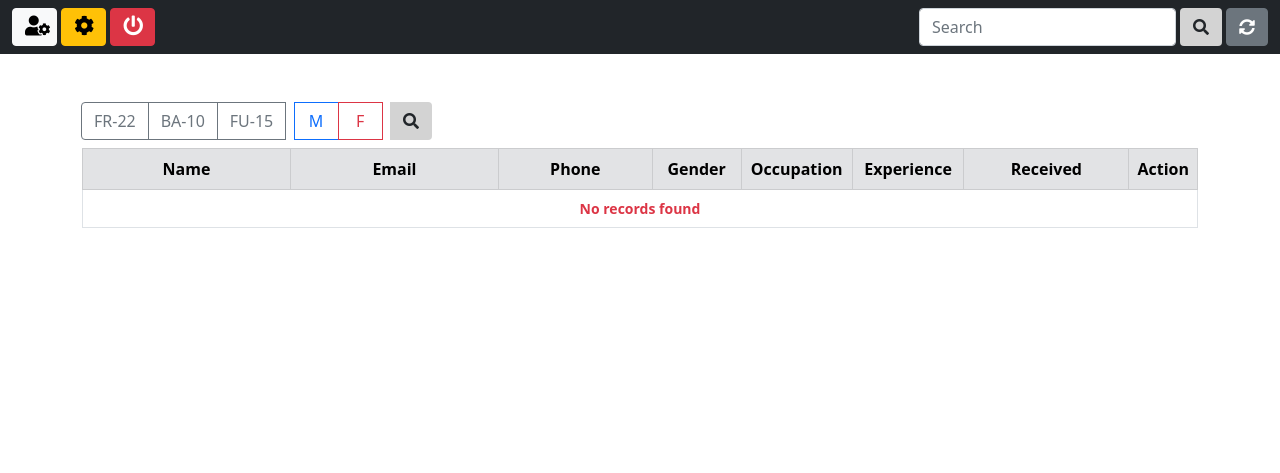
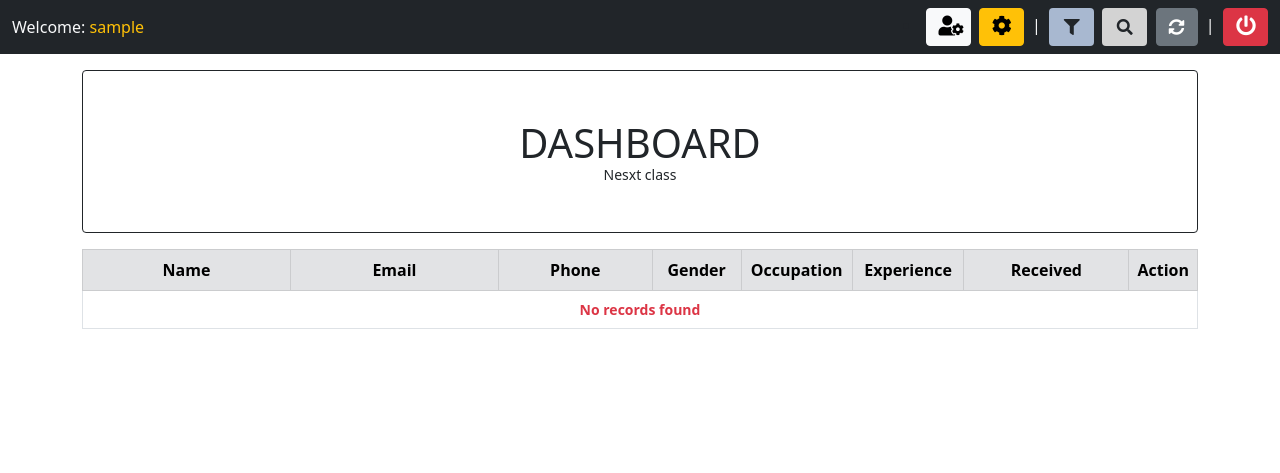
Before and after one commit to AndryRana/Hr_pro, a Django app: page /backend in a window 1280 px wide. Shown: the top 473 px of the page. Run offline with Django 3.2, Linux system fonts and the light colour scheme; the visitor is signed in with stand-in values (Sample User, id 1); data that the repository does not hold is empty.

Commit message:
redesign navbar include Modal in search-filter-logout functionality

```diff
--- a/App/templates/backend.html
+++ b/App/templates/backend.html
@@ -9,34 +9,42 @@
     <span class="navbar-toggler-icon"></span>
 </button>
 <div class="collapse navbar-collapse mt-3 mt-md-3 mt-lg-0" id="navbarSupportedContent">
+    <!-- Left side navbar (Get users) -->
     <ul class="navbar-nav me-auto mb-2 mb-lg-0 align-middle">
-        <li class="nav-item">
+        <li class="nav-item text-light">Welcome: <span class="text-warning">{{ user.get_username }}</span></li>
+    </ul>
+    <!-- All Buttons an navbar (Right side) -->
+    <!-- Copntrol Panel -->
+    <li>
         <a href="#" class="btn btn-light my-btn2" title="Control Panel">
             <i class="fas fa-user-cog f-size2" ></i>
         </a>
-            <a href="{% url 'admin:index' %}" target="_blank" class="btn btn-warning my-btn2" title="Admin">
+        <!-- Django Admin -->
+        <a href="{% url 'admin:index' %}" target="_blank" class="btn btn-warning ms-1 my-btn2" title="Admin">
             <i class="fas fa-cog f-size2" ></i>
         </a>
-            <a href="{% url 'logout' %}" class="btn btn-danger my-btn2" title="Log out">
+        <!-- Filter -->
+        <span class="text-light" >&nbsp;|&nbsp;</span>
+        <button class="btn my-btn2" style="background-color:#a8b8d0;" title="Filter"  data-bs-toggle="modal" data-bs-target="#filterModal">
+            <i class="fas fa-filter"></i>
+        </button>
+        <!-- Search -->
+        <button class="btn my-btn2 ms-1" style="background-color:#d3d3d3;" title="Search" data-bs-toggle="modal" data-bs-target="#searchModal">
+            <i class="fas fa-search"></i>
+        </button>
+        <!-- Refresh -->
+        <a href="{% url 'backend' %}" class="btn btn-secondary ms-1" title="Refresh">
+            <i class="fas fa-sync-alt"></i>
+        </a>
+        <span class="text-light" >&nbsp;|&nbsp;</span>
+        <!-- Logout -->
+        <a class="btn btn-danger my-btn2" title="Log out" data-bs-toggle="modal" data-bs-target="#logoutModal">
             <i class="fas fa-power-off f-size2" ></i>
         </a>
     </li>
-    </ul>
 
 <hr class="text-light" >
 
-<!-- Global search (navbar) -->
-    <form class="d-flex">
-        <input type="search" name="q" class="form-control me-1" placeholder="Search" value="{{ request.GET.q }}">
-        <button type="submit" class="btn" style="background: #d3d3d3" title="Search">
-            <i class="fas fa-search"></i>
-        </button>
-        <a href="{% url 'backend' %}" class="btn btn-secondary ms-1" title="Refresh">
-            <i class="fas fa-sync-alt"></i>
-        </a>
-
-    </form>
-    <hr class="text-light" >
 </div>
 {% endblock nav-content %}
 
@@ -45,32 +53,10 @@
 {% block content %}
 <div class="container" style="width:90%;">
 
-    <!-- Filter -->
-    <form method="POST" class="mt-5 mb-2">
-        {% csrf_token %}
-        <div class="btn-group wd-100" role="groupe" aria-label="Basic radio toggle button group">
-            <!-- Occupation -->
-            <input type="radio" class="btn-check" value="FR-22" name="job" id="btnradio1" autocomplete="off">
-            <label class="btn btn-outline-secondary" for="btnradio1">FR-22</label>
-
-            <input type="radio" class="btn-check" value="BA-10" name="job" id="btnradio2" autocomplete="off">
-            <label class="btn btn-outline-secondary" for="btnradio2">BA-10</label>
-
-            <input type="radio" class="btn-check" value="FU-15" name="job" id="btnradio3" autocomplete="off">
-            <label class="btn btn-outline-secondary" for="btnradio3">FU-15</label>
-            &nbsp;&nbsp;
-            <!-- Gender -->
-            <input type="radio" class="btn-check" value="M" name="gender" id="btnradio4" autocomplete="off">
-            <label class="btn btn-outline-primary my-btn2" for="btnradio4">M</label>
-
-            <input type="radio" class="btn-check" value="F" name="gender" id="btnradio5" autocomplete="off">
-            <label class="btn btn-outline-danger my-btn2" for="btnradio5">F</label>
-            &nbsp;&nbsp;
-            <button type="submit" class="btn" style="background: #d3d3d3" title="Search">
-                <i class="fas fa-search"></i>
-            </button>
-        </div>
-    </form>
+   <!-- Dashboard -->
+   <h1 class="mt-3 mb-3 card p-5 text-center border-dark">
+    DASHBOARD <span style="font-size:14px">Nesxt class</span>
+   </h1>
     <!--  Table -->
     <table class="table table-bordered text-center ">
         <thead class="table-secondary">
@@ -88,27 +74,27 @@
         <tbody style="font-size: 14px;">
             {% for data in candidates %}
             <tr>
-                <td>{{ data.firstname }} {{ data.lastname }}</td>
-                <td>{{ data.email }} </td>
-                <td>{{ data.phone }} </td>
-                <td>{{ data.gender }} </td>
+                <td id="top-border" label="Name">{{ data.firstname }} {{ data.lastname }}</td>
+                <td id="sm-border" label="Email">{{ data.email }} </td>
+                <td  id="sm-border" label="phone">{{ data.phone }} </td>
+                <td  id="sm-border" label="gender">{{ data.gender }} </td>
                 <!-- Statement to Occupation -->
                 {% if data.job == 'FR-22' %}
-                    <td>Frontend</td>
+                    <td  id="sm-border" label="Occupation">Frontend</td>
                 {% elif data.job == 'BA-10' %}
-                    <td>Backend</td>
+                    <td id="sm-border" label="Occupation">Backend</td>
                 {% else %}
-                <td>Fullstack</td>
+                <td id="sm-border" label="Occupation">Fullstack</td>
                 {% endif %}
 
                 <!-- Statement to Experience -->
                 {% if data.experience == False %}
-                    <td class="text-danger">No</td>
+                    <td id="sm-border" label="Experience" > <span class="text-danger">No</span> </td>
                 {% else %}
-                    <td>Yes</td>
+                    <td id="sm-border" label="Experience">Yes</td>
                 {% endif %}
 
-                <td>{{ data.created_at | date:'m/d/Y (H:i)' }}</td>
+                <td id="sm-border" label="Received">{{ data.created_at | date:'m/d/Y (H:i)' }}</td>
 
                 <td >
                     <a href="{% url 'candidate' data.id %}" class="btn btn-secondary my-btn2 btn-sm" title="View Candidate">
@@ -151,5 +137,6 @@
         </ul>
         {% endif %}
     </nav>
-</div>
+    <br><br><br>
+</div><!-- End  Container -->
 {% endblock content %}
--- a/App/templates/base.html
+++ b/App/templates/base.html
@@ -33,6 +33,11 @@
 		</header>
       <!-- ===== Block content (ROOT) ===== -->
       {% block content %} {% endblock content %}
+
+      {% comment %} INCLUDES {% endcomment %}
+      {% include 'modals/filter.html' %}
+      {% include 'modals/search.html' %}
+      {% include 'modals/logout.html' %}
     </div>
 
     <!-- Footer -->
--- a/App/templates/candidate.html
+++ b/App/templates/candidate.html
@@ -14,8 +14,10 @@
 
 <!-- Navbar Content -->
 {% block nav-content %}
+<a class="navbar-brand flex-grow-1 text-center" style="left:50%; transform: translateX(-50%); position: relative;">
     <i class=" fas {% if candidate.gender == 'F' %} fa-female {% else %} fa-male {% endif %} f-size"></i>
     &nbsp;&nbsp; {{ candidate.firstname }} {{ candidate.lastname }}
+</a>
 {% endblock nav-content %}
 
 <!-- Block footer -->
--- /dev/null
+++ b/App/templates/modals/baseModal.html
@@ -0,0 +1,18 @@
+
+<div class="modal fade" {% block modal-id %}{% endblock modal-id %} tabindex="-1" aria-labelledby="exampleModalLabel" aria-hidden="true">
+    <div class="modal-dialog">
+		<div class="modal-content">
+			<div class="modal-header">
+			<h5 class="modal-title" id="exampleModalLabel">{% block modal-title %}{% endblock modal-title %} </h5>
+			<button type="button" class="btn-close" data-bs-dismiss="modal" aria-label="Close"></button>
+			</div>
+			<div class="modal-body">
+				{% block modal-body%}{% endblock modal-body%}
+			</div>
+			<div class="modal-footer">
+			<button type="button" class="btn btn-secondary btn-sm" data-bs-dismiss="modal">Close</button>
+			{% block modal-footer %}{% endblock modal-footer %}
+			</div>
+		</div>
+    </div>
+</div>
--- /dev/null
+++ b/App/templates/modals/filter.html
@@ -0,0 +1,36 @@
+{% extends "modals/baseModal.html" %}
+
+<!-- Modal ID -->
+{% block modal-id %} id="filterModal" {% endblock modal-id %}
+<!-- Modal Title -->
+{% block modal-title%}
+<i class="fas fa-filter" ></i>&nbsp;&nbsp; Advanced Filter
+{% endblock modal-title%}
+<!-- Modal Body -->
+{% block modal-body %}
+ <form method="POST" >
+    {% csrf_token %}
+    <div class="btn-group wd-100" role="groupe" aria-label="Basic radio toggle button group">
+        <!-- Occupation -->
+        <input type="submit" class="btn-check" value="FR-22" name="job" id="btnradio1" autocomplete="off">
+        <label {% if request.POST.job == 'FR-22' %} class="btn btn-secondary" {% else %} class="btn btn-outline-secondary" {% endif %} for="btnradio1">FR-22</label>
+
+        <input type="submit" class="btn-check" value="BA-10" name="job" id="btnradio2" autocomplete="off">
+        <label {% if request.POST.job == 'BA-10' %} class="btn btn-secondary" {% else %} class="btn btn-outline-secondary" {% endif %} class="btn btn-outline-secondary" for="btnradio2">BA-10</label>
+
+        <input type="submit" class="btn-check" value="FU-15" name="job" id="btnradio3" autocomplete="off">
+        <label {% if request.POST.job == 'FU-15' %} class="btn btn-secondary" {% else %} class="btn btn-outline-secondary" {% endif %} class="btn btn-outline-secondary" for="btnradio3">FU-15</label>
+        &nbsp;&nbsp;
+        <!-- Gender -->
+        <input type="submit" class="btn-check" value="M" name="gender" id="btnradio4" autocomplete="off">
+        <label {% if request.POST.gender == 'M' %} class="btn btn-primary my-btn2" {% else %} class="btn btn-outline-primary my-btn2" {% endif %} class="btn btn-outline-secondary" for="btnradio4">M</label>
+
+        <input type="submit" class="btn-check" value="F" name="gender" id="btnradio5" autocomplete="off">
+        <label {% if request.POST.gender == 'F' %} class="btn btn-danger my-btn2" {% else %} class="btn btn-outline-danger my-btn2" {% endif %} class="btn btn-outline-secondary" for="btnradio5">F</label>
+        &nbsp;&nbsp;
+        <!-- <button type="submit" class="btn" style="background: #d3d3d3" title="Search">
+            <i class="fas fa-search"></i>
+        </button> -->
+    </div>
+</form>
+{% endblock modal-body %}
--- /dev/null
+++ b/App/templates/modals/logout.html
@@ -0,0 +1,18 @@
+{% extends "modals/baseModal.html" %}
+
+<!-- Modal ID -->
+{% block modal-id %} id="logoutModal" {% endblock modal-id %}
+<!-- Modal title -->
+{% block modal-title%}
+<i class="fas fa-power-off"></i>&nbsp;&nbsp; Log out
+{% endblock modal-title%}
+<!-- Modal body -->
+{% block modal-body %}
+<br>
+<div class="text-danger text-center" > <i class="fas fa-power-off fa-3x"></i> </div>
+<div class="text-danger text-center mb-3 mt-4">ARE YOU SURE TO LOG OUT ??</div>
+{% endblock modal-body %}
+<!-- Modal body -->
+{% block modal-footer %}
+<a href="{% url 'logout' %}" class="btn btn-outline-danger btn-sm">Logout</a>
+{% endblock modal-footer %}
--- /dev/null
+++ b/App/templates/modals/note.html
@@ -0,0 +1,6 @@
+{% extends "modals/baseModal.html" %}
+
+{% block modal-id %}{% endblock modal-id %}
+{% block modal-title%}{% endblock modal-title%}
+{% block modal-body %}{% endblock modal-body %}
+{% block modal-footer %}{% endblock modal-footer %}
--- /dev/null
+++ b/App/templates/modals/search.html
@@ -0,0 +1,17 @@
+{% extends "modals/baseModal.html" %}
+
+<!-- Modal ID -->
+{% block modal-id %} id="searchModal" {% endblock modal-id %}
+<!-- Modal Title -->
+{% block modal-title%}
+<i class="fas fa-search" ></i>&nbsp;&nbsp; Global search
+{% endblock modal-title%}
+<!-- Modal Body -->
+{% block modal-body %}
+<form class="d-flex">
+    <input type="search" class="form-control me-1" name="q" placeholder="Search in all columns." value="{{ request.GET.q }}" >
+    <button class="btn" style="background-color:#d3d3d3" title="Search" type="submit">
+        <i class="fas fa-search"></i>
+    </button>
+</form>
+{% endblock modal-body %}
--- a/App/templates/register.html
+++ b/App/templates/register.html
@@ -9,7 +9,9 @@
 
 
 {% block nav-content %}
-<i class="fa fa-user-plus"></i>&nbsp;&nbsp; NEW CANDIDATE
+<a class="navbar-brand flex-grow-1 text-center" style="left:50%; transform: translateX(-50%); position: relative;">
+    <i class="fa fa-user-plus"></i>&nbsp;&nbsp; NEW CANDIDATE
+</a>
 {% endblock nav-content %}
 
 <!-- Page content -->
--- a/App/templates/registration/login.html
+++ b/App/templates/registration/login.html
@@ -6,7 +6,9 @@
 
 
 {% block nav-content %}
-<i class="fa fa-key"></i>&nbsp;&nbsp; LOGIN
+<a class="navbar-brand flex-grow-1 text-center" style="left:50%; transform: translateX(-50%); position: relative;">
+    <i class="fas fa-key"></i>&nbsp;&nbsp; LOGIN
+</a>
 {% endblock nav-content %}
 
 
--- a/App/views.py
+++ b/App/views.py
@@ -36,15 +36,25 @@ def register(request):
 @login_required(login_url="login")
 @cache_control(no_cache=True,must_revalidate=True,no_store=True)
 def backend(request):
-    # Filter (individual)
+    # Filter (individually)
+    # if request.method == 'POST':
+    #     job = request.POST.get('job')
+    #     filter = Candidate.objects.filter(job=job)
+    #     context = {
+    #         'candidates':filter
+    #     }
+    #     return render(request, 'backend.html', context)
+
+    # Global filter
     if request.method == 'POST':
         job = request.POST.get('job')
-        filter = Candidate.objects.filter(job=job)
+        gender = request.POST.get('gender')
+        filter = Candidate.objects.filter(Q(job=job) | Q(gender=gender))
         context = {
             'candidates':filter
         }
         return render(request, 'backend.html', context)
-    # Global search
+    #Global search
     elif 'q' in request.GET:
         q = request.GET['q']
         all_candidate_list = Candidate.objects.annotate(
```
Also changed, not shown: App/models.py (+6 -6 lines), App/static/css/style.css (+58 -0 lines), App/migrations/0018_alter_candidate_databases_alter_candidate_frameworks_and_more.py (added). Lines whose indentation alone changed are shown as unchanged.
